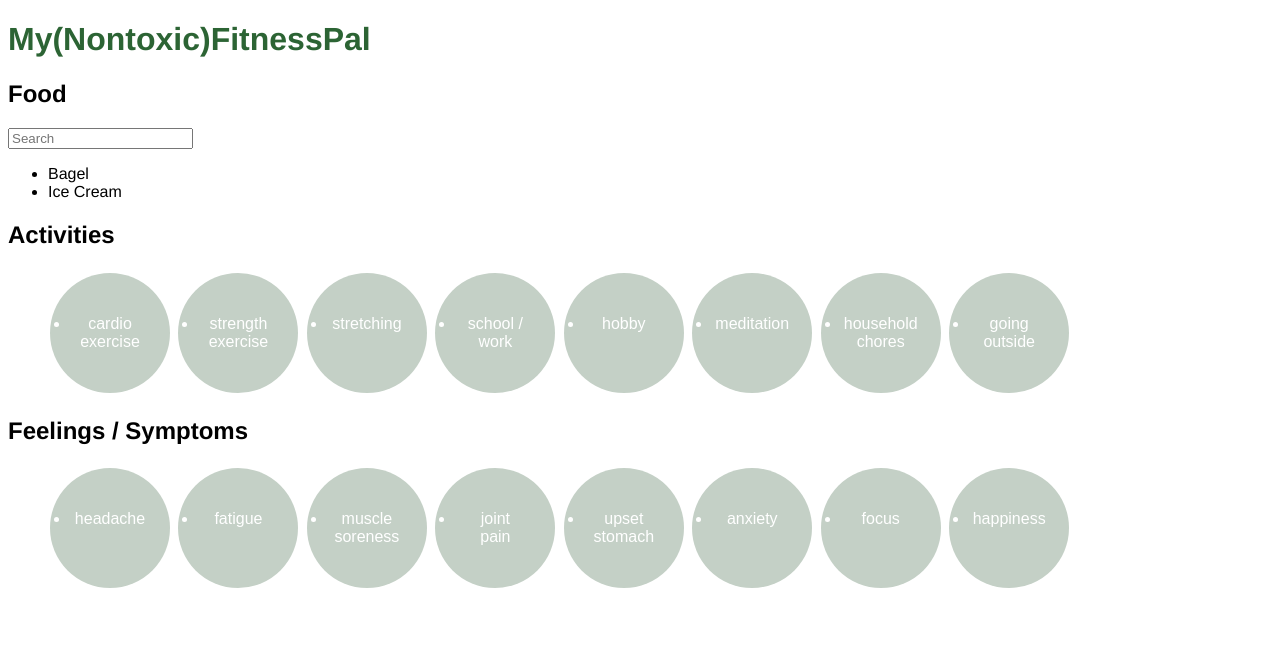
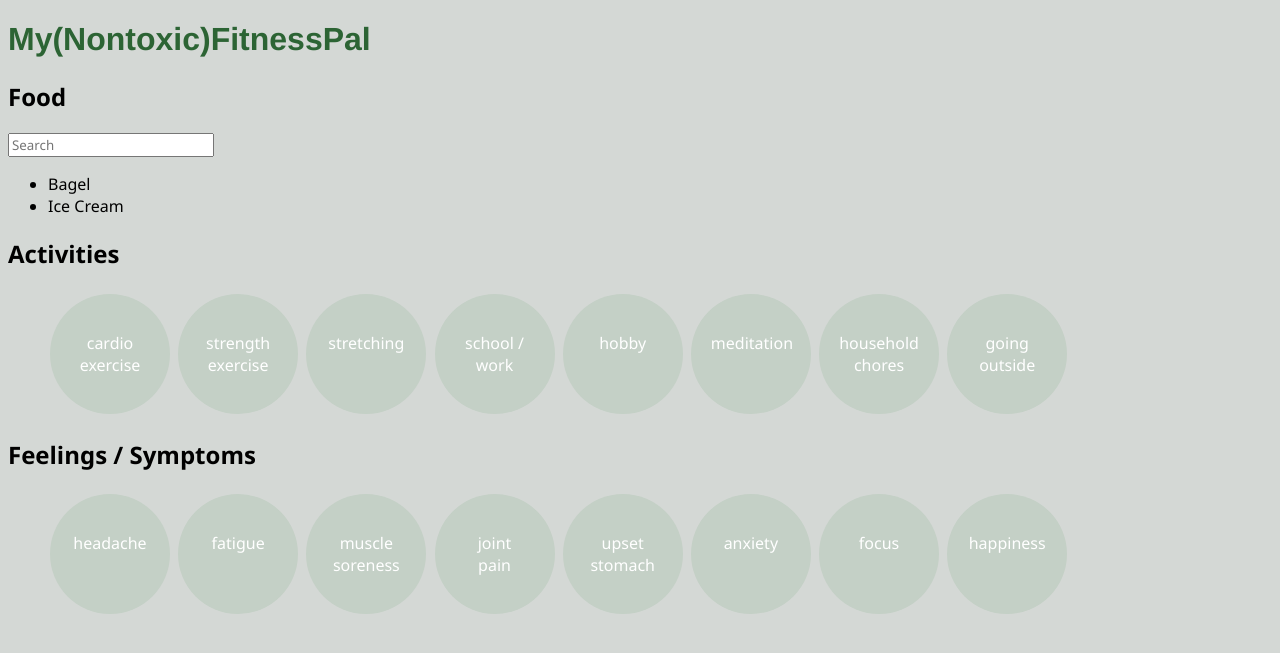
Before and after one commit to crowelladrianna/hackher2023, a PHP site: page / in a window 1280 px wide. Shown: the top 653 px of the page. Run offline with PHP 8.4, Linux system fonts and the light colour scheme.

Commit message:
embrace change

```diff
--- a/mystyle.css
+++ b/mystyle.css
@@ -1,13 +1,42 @@
+*{
+    font-family:'Segoe UI', Tahoma, Geneva, Verdana, sans-serif;}
+:root {
+    --color-one: #c4d0c6;
+    --color-two: #648c64;
+    --color-three: #2c6434;
+    --color-four: #94ac94;
+    --color-five: #8cac94;
+    --color-six: #8cac8c;
+    --color-seven: #5c8c64;
+    --color-eight: #4c7c54;
+    --color-nine: #486c48;
+    --color-ten: #d4d8d5;
+}
+html{
+    scroll-behavior: smooth;
+    background: var(--color-ten);
+}
+button{
+    list-style-type: none;
+}
 button.unclicked {
     background: #c4d0c6;
 }
 button.clicked {
     background: #648c64;
+    background: var(--color-eight);
+    color: var(--color-one);
+
+}
+button.clicked {
+    background: var(--color-six);
+    color: var(--color-three);
+
 }
 h1 {
     font-size: 2em;
     width: 100%;
-    color: #2c6434;
+    color: var(--color-three);
     font-family: Helvetica;
 }
 
@@ -17,6 +46,7 @@ input[type=text] {
 }
 #options_list{
     display: none;
+    color: var(--color-three);
 }
 
 .food {
```
